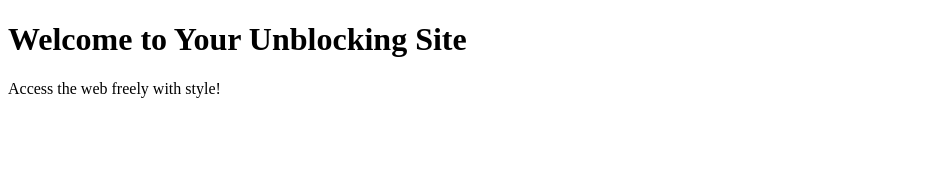
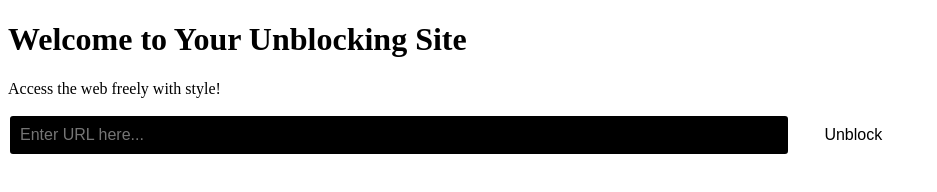
Before and after one commit to BoiBou58/SmileeWeb, a plain HTML site: page index.html in a window 1280 px wide. Shown: the whole page, without its empty margins (0-937 px from the left). Drawn offline with Linux system fonts and the light colour scheme.

Commit message:
Update index.html

```diff
--- a/index.html
+++ b/index.html
@@ -10,10 +10,23 @@
     <div class="stars"></div>
     <div class="stars2"></div>
     <div class="stars3"></div>
+
     <div class="content">
         <h1>Welcome to Your Unblocking Site</h1>
         <p>Access the web freely with style!</p>
+
+        <!-- Unblocker search form -->
+        <form id="unblockForm">
+            <input type="text" id="urlInput" placeholder="Enter URL here..." required>
+            <button type="submit">Unblock</button>
+        </form>
+
+        <!-- Unblocker iframe to load websites -->
+        <div class="iframe-container">
+            <iframe id="unblockFrame" src="about:blank" frameborder="0"></iframe>
+        </div>
     </div>
+
     <script src="script.js"></script>
 </body>
 </html>
```
